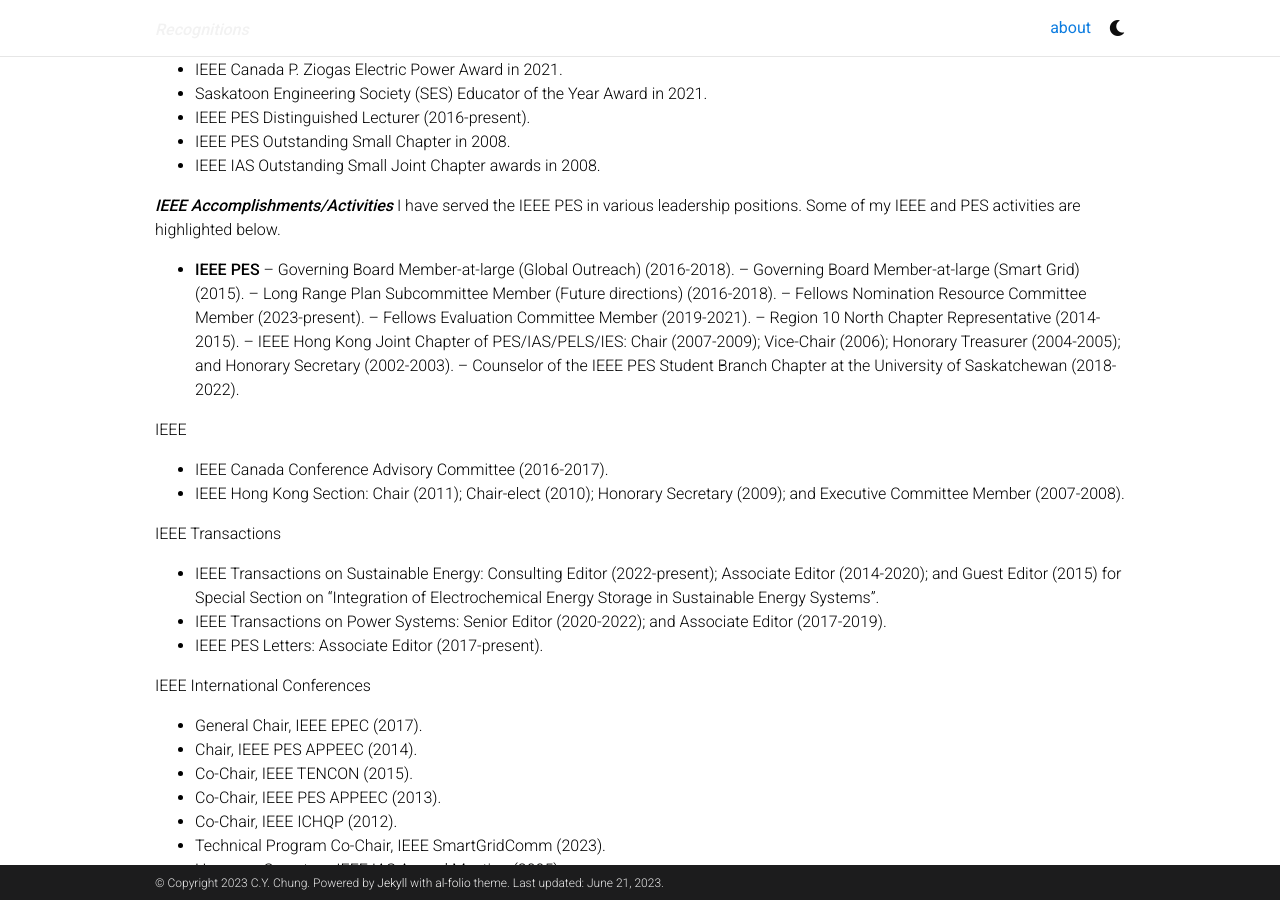
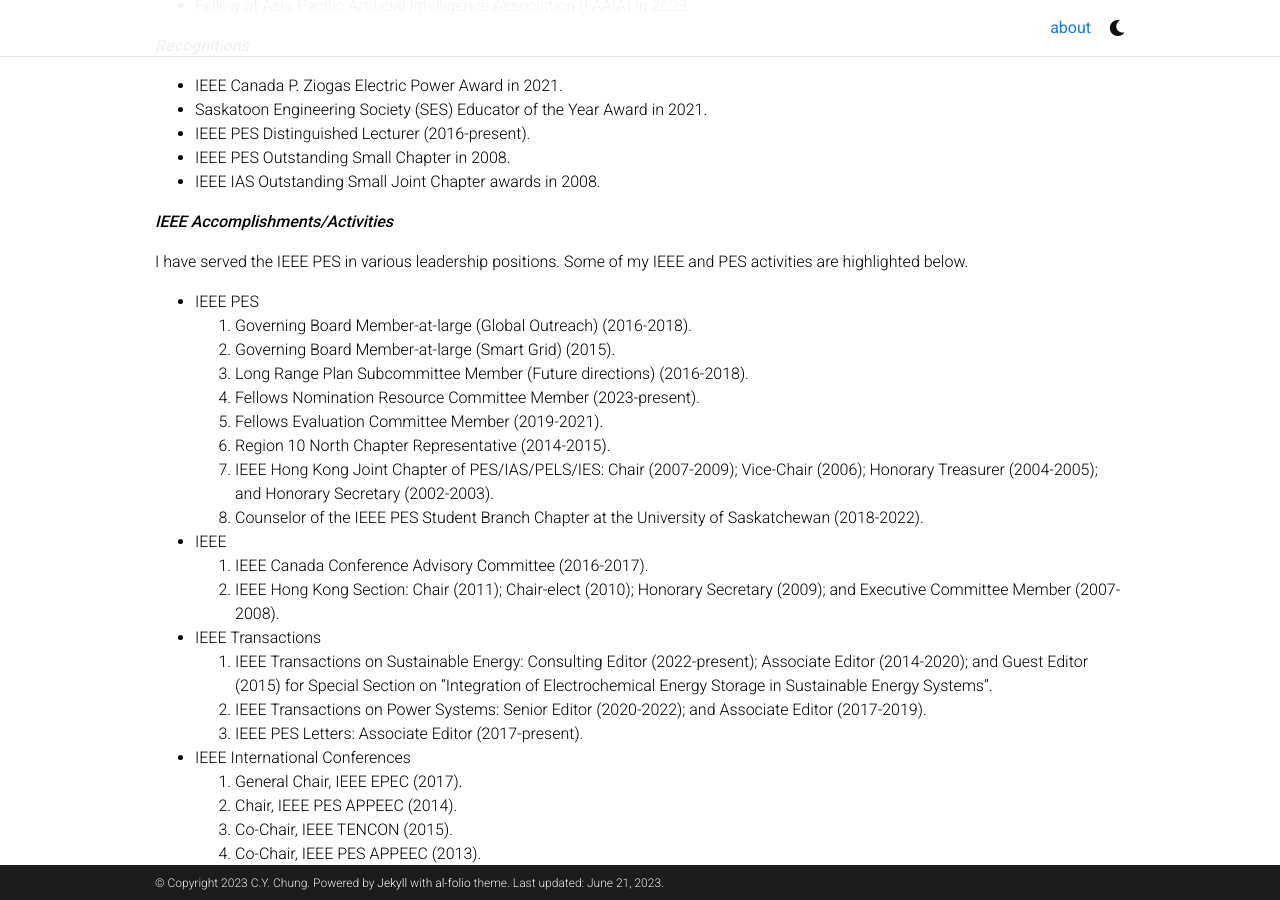
Before and after one commit to c-y-chung/c-y-chung.github.io, a Jekyll site: the page built from _pages/about.md, in a window 1280 px wide and 900 px high, scrolled down 1270 px. Built offline with Jekyll 4.4.1, drawn with Linux system fonts in a browser that asks for light colours; nearby versions of some CDN libraries; full-size pictures stand in for the smaller copies a plugin makes; emoji names are drawn with the system emoji font; comment, search, counter and statistics services are not loaded; a style sheet for code colours, icons or effects is not loaded; some of the changed lines change nothing that is shown.

Commit message:
Update about.md

```diff
--- a/_pages/about.md
+++ b/_pages/about.md
@@ -24,6 +24,7 @@
 - **2022.08 - Now**
 
 ***Candidate Statement***
+
 As we tackle climate change through decarbonization of power and energy systems, our industry faces significant challenges and opportunities. PES stands at the forefront of innovation and progress, leading the way in cutting-edge technologies.
 I am eager to outline my goals for PES: fostering global collaboration, innovation, and inclusion. These target a sustainable, reliable, and equitable energy future with special attention to boosting the role of Women in Engineering and underprivileged regions.
 My vision leverages PES’s strengths to lead the global transition towards decarbonization, digitalization, and decentralization of power and energy systems. I propose a five-step plan: establishing stronger local partnerships, internationalizing PES through diverse connections, developing targeted marketing and outreach, boosting region- and minority-tailored membership development, and enhancing member support. I am committed to working with PES members to achieve these goals, ensuring PES remains a vital resource worldwide.
@@ -48,37 +49,38 @@
 - IEEE IAS Outstanding Small Joint Chapter awards in 2008.
 
 ***IEEE Accomplishments/Activities***
+
 I have served the IEEE PES in various leadership positions. Some of my IEEE and PES activities are highlighted below.
 
-- **IEEE PES**
--- Governing Board Member-at-large (Global Outreach) (2016-2018).
--- Governing Board Member-at-large (Smart Grid) (2015).
--- Long Range Plan Subcommittee Member (Future directions) (2016-2018).
--- Fellows Nomination Resource Committee Member (2023-present).
--- Fellows Evaluation Committee Member (2019-2021).
--- Region 10 North Chapter Representative (2014-2015).
--- IEEE Hong Kong Joint Chapter of PES/IAS/PELS/IES: Chair (2007-2009); Vice-Chair (2006); Honorary Treasurer (2004-2005); and Honorary Secretary (2002-2003).
--- Counselor of the IEEE PES Student Branch Chapter at the University of Saskatchewan (2018-2022).
+- IEEE PES
+  1. Governing Board Member-at-large (Global Outreach) (2016-2018).
+  2. Governing Board Member-at-large (Smart Grid) (2015).
+  3. Long Range Plan Subcommittee Member (Future directions) (2016-2018).
+  4. Fellows Nomination Resource Committee Member (2023-present).
+  5. Fellows Evaluation Committee Member (2019-2021).
+  6. Region 10 North Chapter Representative (2014-2015).
+  7. IEEE Hong Kong Joint Chapter of PES/IAS/PELS/IES: Chair (2007-2009); Vice-Chair (2006); Honorary Treasurer (2004-2005); and Honorary Secretary (2002-2003).
+  8. Counselor of the IEEE PES Student Branch Chapter at the University of Saskatchewan (2018-2022).
 
-IEEE
-- IEEE Canada Conference Advisory Committee (2016-2017).
-- IEEE Hong Kong Section: Chair (2011); Chair-elect (2010); Honorary Secretary (2009); and Executive Committee Member (2007-2008).
+- IEEE
+    1. IEEE Canada Conference Advisory Committee (2016-2017).
+    2. IEEE Hong Kong Section: Chair (2011); Chair-elect (2010); Honorary Secretary (2009); and Executive Committee Member (2007-2008).
 
-IEEE Transactions
-- IEEE Transactions on Sustainable Energy: Consulting Editor (2022-present); Associate Editor (2014-2020); and Guest Editor (2015) for Special Section on “Integration of Electrochemical Energy Storage in Sustainable Energy Systems”.
-- IEEE Transactions on Power Systems: Senior Editor (2020-2022); and Associate Editor (2017-2019).
-- IEEE PES Letters: Associate Editor (2017-present).
+- IEEE Transactions
+    1. IEEE Transactions on Sustainable Energy: Consulting Editor (2022-present); Associate Editor (2014-2020); and Guest Editor (2015) for Special Section on “Integration of Electrochemical Energy Storage in Sustainable Energy Systems”.
+    2. IEEE Transactions on Power Systems: Senior Editor (2020-2022); and Associate Editor (2017-2019).
+    3. IEEE PES Letters: Associate Editor (2017-present).
 
-IEEE International Conferences
-- General Chair, IEEE EPEC (2017).
-- Chair, IEEE PES APPEEC (2014).
-- Co-Chair, IEEE TENCON (2015).
-- Co-Chair, IEEE PES APPEEC (2013).
-- Co-Chair, IEEE ICHQP (2012).
-- Technical Program Co-Chair, IEEE SmartGridComm (2023).
-- Honorary Secretary, IEEE IAS Annual Meeting (2005).
-- Honorary Secretary, IEEE DRPT (2004).
+- IEEE International Conferences
+    1. General Chair, IEEE EPEC (2017).
+    2. Chair, IEEE PES APPEEC (2014).
+    3. Co-Chair, IEEE TENCON (2015).
+    4. Co-Chair, IEEE PES APPEEC (2013).
+    5. Co-Chair, IEEE ICHQP (2012).
+    6. Technical Program Co-Chair, IEEE SmartGridComm (2023).
+    7. Honorary Secretary, IEEE IAS Annual Meeting (2005).
+    8. Honorary Secretary, IEEE DRPT (2004).
 
-IEEE PES Committees
-- IEEE PES Power System Dynamic Performance (PSDP) Committee: Technical Committee Program Chair (2022); and Member (2016-present).
-- IEEE PES Prabha S. Kundur Power System Dynamics and Control Award Committee: Member (2015-2019).
+- IEEE PES Committees
+    1. IEEE PES Power System Dynamic Performance (PSDP) Committee: Technical Committee Program Chair (2022); and Member (2016-present).
+    2. IEEE PES Prabha S. Kundur Power System Dynamics and Control Award Committee: Member (2015-2019).
```
